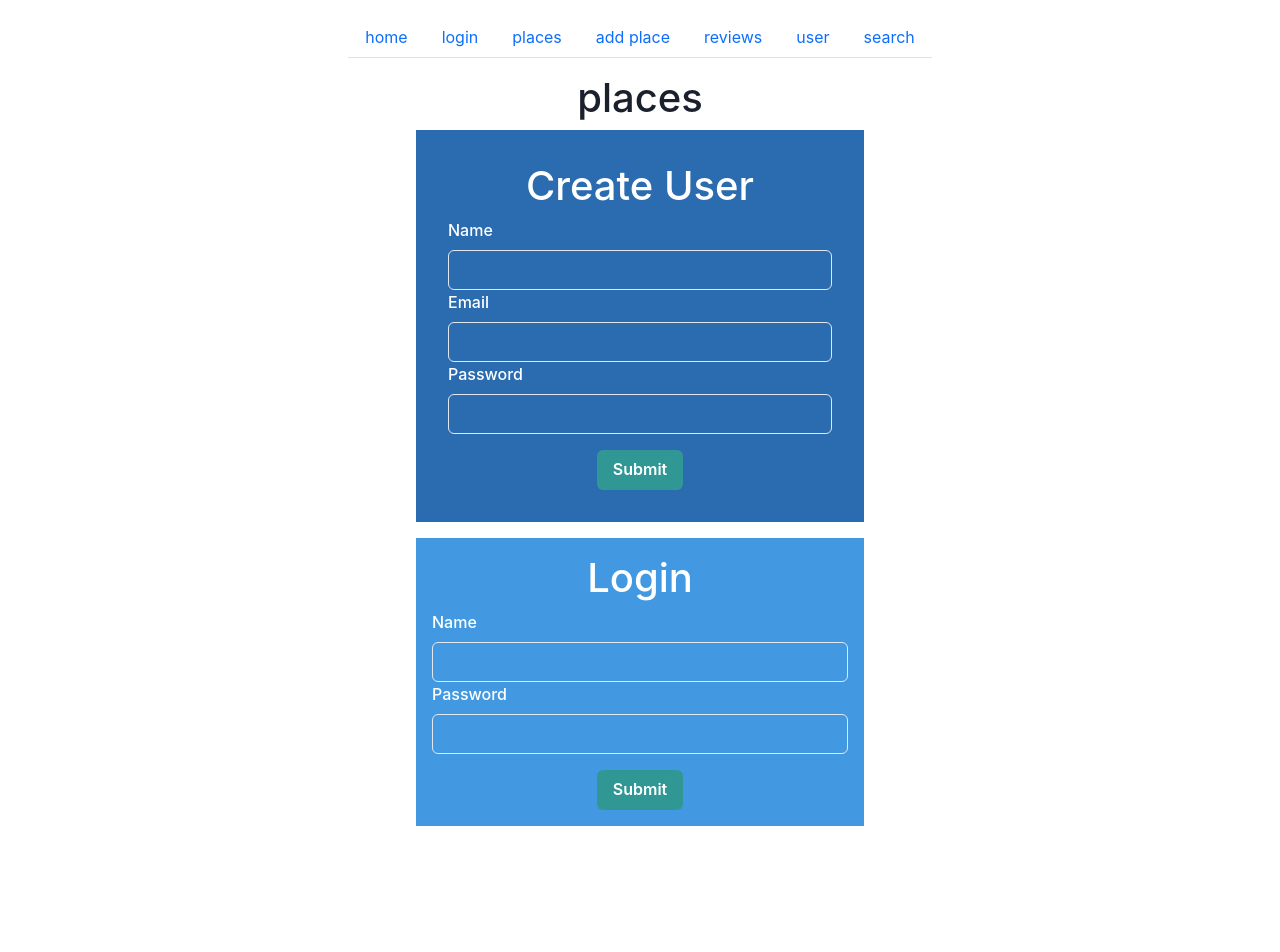
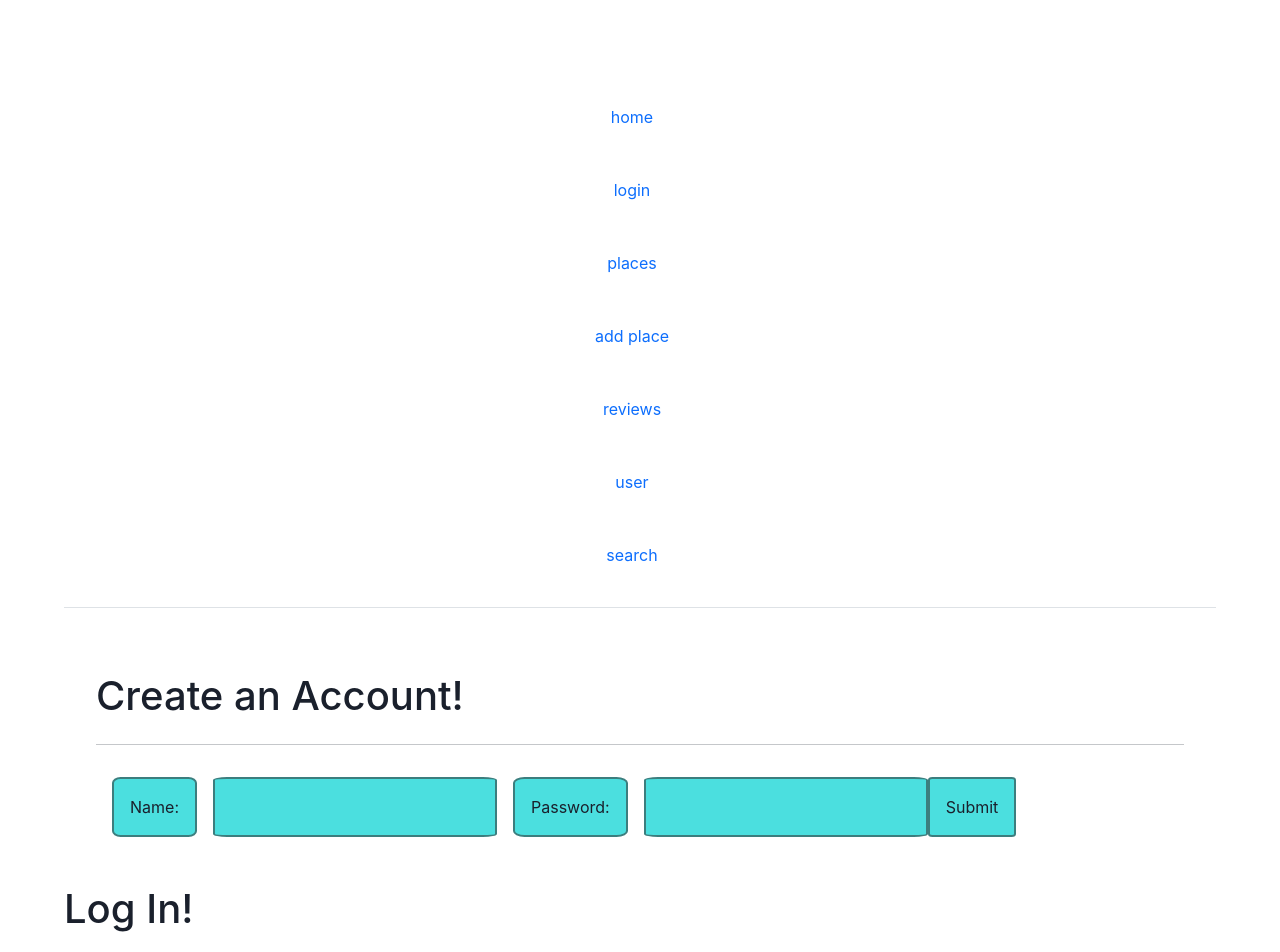
Before and after one commit to vickyphung/places-client, a React (Create React App) app: page / in a window 1280 px wide. Shown: the top 952 px of the page. Before the commit the page ends 826 px from the top, so only its background shows below. Built offline with nearby package versions, Linux system fonts and the light colour scheme.

Commit message:
updated css

```diff
--- a/src/App.css
+++ b/src/App.css
@@ -1,38 +1,10 @@
-.App {
-  text-align: center;
+div {
+  /* border: 1px solid gray; */
+  padding: 1em;
+  text-align: left;
+  display: flex;
+  justify-content: left;
+  align-items: left;
+  flex-direction: column;
+
 }
-
-.App-logo {
-  height: 40vmin;
-  pointer-events: none;
-}
-
-@media (prefers-reduced-motion: no-preference) {
-  .App-logo {
-    animation: App-logo-spin infinite 20s linear;
-  }
-}
-
-.App-header {
-  background-color: #282c34;
-  min-height: 100vh;
-  display: flex;
-  flex-direction: column;
-  align-items: center;
-  justify-content: center;
-  font-size: calc(10px + 2vmin);
-  color: white;
-}
-
-.App-link {
-  color: #61dafb;
-}
-
-@keyframes App-logo-spin {
-  from {
-    transform: rotate(0deg);
-  }
-  to {
-    transform: rotate(360deg);
-  }
-}
--- a/src/components/Home/index.js
+++ b/src/components/Home/index.js
@@ -1,23 +1,15 @@
 import NavBar from "../NavBar";
 import "./style.css";
-import { Container } from "@chakra-ui/react";
-import CreateUser from "../Login/CreateUser";
-import UserLogin from "../Login/UserLogin";
+import Login from "../Login/"
+
+
 
 function Home (props){
     console.log("Welcome HOME")
     return (
       <div className="home">
         <NavBar />
-        <div className="homeTitle">
-          <h1>places</h1>
-        </div>
-        <Container className="createUser" maxW="md" bg="blue.600" color="white">
-          <CreateUser />
-        </Container>
-        <Container className="loginUser" maxW="md" bg="blue.400" color="white">
-          <UserLogin />
-        </Container>
+        <Login />
       </div>
     );
 }
--- a/src/components/Login/index.js
+++ b/src/components/Login/index.js
@@ -1,6 +1,7 @@
 import React, { useState } from "react";
 import axios from "axios";
 import { useNavigate } from "react-router-dom";
+import "./styles.css";
 
 const Login = () => {
   const navigate = useNavigate();
@@ -46,8 +47,10 @@ const Login = () => {
 
   return (
     <div>
+      <div className="createAccount">
         <h1>Create an Account!</h1>
         <hr></hr>
+
         <form onSubmit={handleSubmit}>
           <label htmlFor="name">Name:</label>
           <input name="name" id="name" onChange={handleChange} />
@@ -61,6 +64,7 @@ const Login = () => {
           />
           <input type="submit" />
         </form>
+        </div>
 
       <h1>Log In!</h1>
       <form onSubmit={handleLoginSubmit}>
--- /dev/null
+++ b/src/components/Login/styles.css
@@ -0,0 +1,26 @@
+.createAccount{
+    margin: 1em;
+    padding: 1em;
+}
+
+
+
+label {
+    padding: 1em;
+    margin: 1em;
+    border: 2px solid rgb(60, 126, 126);
+    background-color: rgb(75, 223, 223);
+    border-radius: 10%;
+}
+
+
+
+input {
+    padding: 1em;
+    margin: 1em;
+    border: 2px solid rgb(60, 126, 126);
+    background-color: rgb(75, 223, 223);
+    border-radius: 5%;
+
+
+}
--- a/src/components/Places/index.js
+++ b/src/components/Places/index.js
@@ -56,13 +56,10 @@ const Places = (props) => {
     <Container>
       <div>
         {console.log(places)}
-        <div>
           <NavBar />
         </div>
         <div>
           <h1>Places</h1>
-        </div>
-        <div></div>
 
         {places?.map((placeList, index) => {
           return (
@@ -102,16 +99,13 @@ const Places = (props) => {
                   aria-controls="reviews-list"
                   aria-expanded={open}
                 >
-                  <h3>Reviews</h3>
-                </Button>
+                  <h3>Reviews</h3>                </Button>
                 {placeList?.reviews?.map((review, index) => {
                   return (
-                    <Collapse in={open}>
                       <div key={index} id="reviews-list">
                         <h4>Review:</h4> <p>{review.review}</p>
                         <h4>Posted by:</h4> <p>{review.user}</p>
                       </div>
-                    </Collapse>
                   );
                 })}
               </div>
--- a/src/components/Places/style.css
+++ b/src/components/Places/style.css
@@ -1,5 +1,8 @@
 .place {
     border: 1px solid pink;
+    margin: 1em;
+    padding: 1em;
+    width: 460px;
 }
 
 
@@ -9,6 +12,8 @@
 
 .address {
     background-color: rgb(247, 236, 238);
+    margin: ;
+    padding: 1em;
 }
 
 
--- a/src/components/User/index.js
+++ b/src/components/User/index.js
@@ -5,7 +5,6 @@ import UpdateReview from '../Review/UpdateReview';
 import DeleteReview from "../Review/DeleteReview";
 import NavBar from '../NavBar';
 import './style.css'
-import { Container } from "@chakra-ui/react";
 
 
 const User = (props) => {
@@ -34,7 +33,7 @@ const User = (props) => {
     }, [props])
 
   return (
-    <Container>
+    <div>
       <div>
         <NavBar />
         <h1>User</h1>
@@ -118,7 +117,7 @@ const User = (props) => {
           );
         })}
       </div>
-    </Container>
+    </div>
   );
 }
 
--- a/src/components/User/style.css
+++ b/src/components/User/style.css
@@ -2,13 +2,15 @@
     display: flex;
     flex-direction: column;
     gap: 1rem;
+    border: 1px solid orange;
+
 }
 
 .favs, .reviews, .post {
-    border: 1px solid black;
+    border: 1px solid orange;
 }
 
 
 .updateRev {
-    border: 1px solid rgb(241, 207, 207);
+    border: 1px solid orange(241, 207, 207);
 }
```
Also changed, not shown: 1 other file (tests, documents, lock files or other folders). Lines whose indentation alone changed are shown as unchanged.
